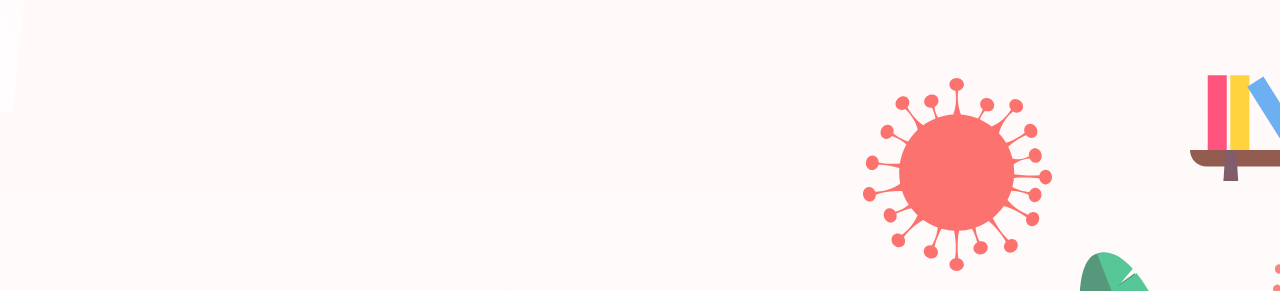
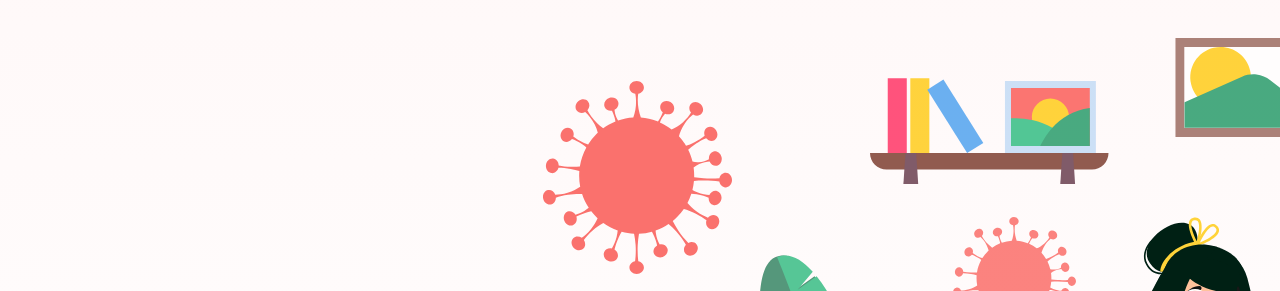
Before and after one commit to kapitoxa/covid-19-landing, a website: page src/index.html in a window 1280 px wide. Shown: the part 112-403 px from the top of the page. Drawn offline with nearby package versions, Linux system fonts and the light colour scheme; files that its build step writes are made by us from their sources; files whose address does not match are found by name.

Commit message:
background image position

```diff
--- a/src/sass/blocks/_header.scss
+++ b/src/sass/blocks/_header.scss
@@ -2,9 +2,8 @@
     padding-top: 31px;
     padding-bottom: 105px;
     min-height: 965px;
-    background: url("../img/header-bg.svg"),
-        linear-gradient(0deg, rgba(255, 255, 255, 0) 0%, #fff8f8 100%, #b57474 100%)
-        center center no-repeat;
+    background: url("../img/header-bg.svg") center center no-repeat,
+        linear-gradient(0deg, rgba(255, 255, 255, 0) 0%, #fff8f8 100%, #b57474 100%);
     &__logo {
         margin-left: 16px;
         display: block;
```
Also changed, not shown: dist/css/style.min.css.
